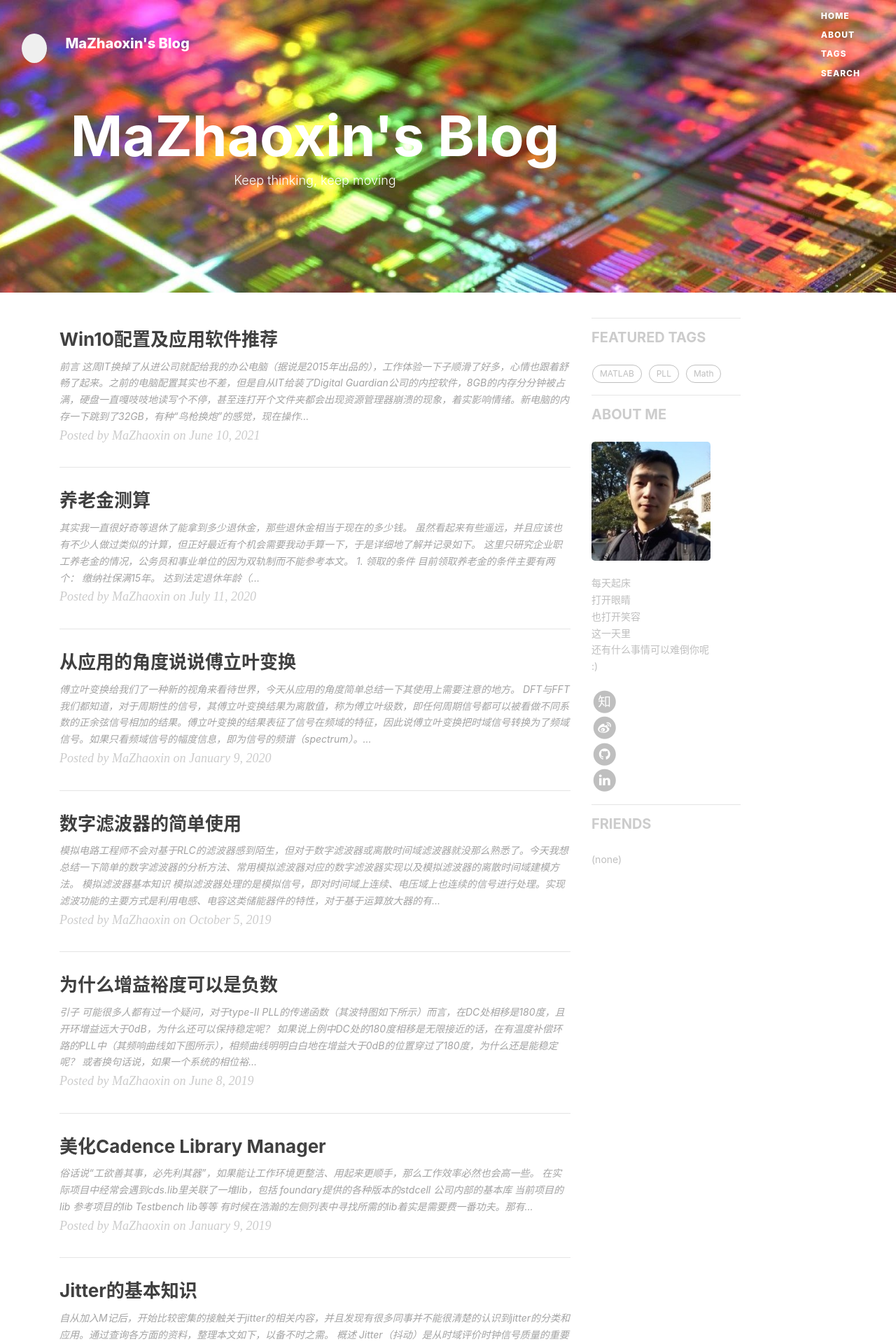
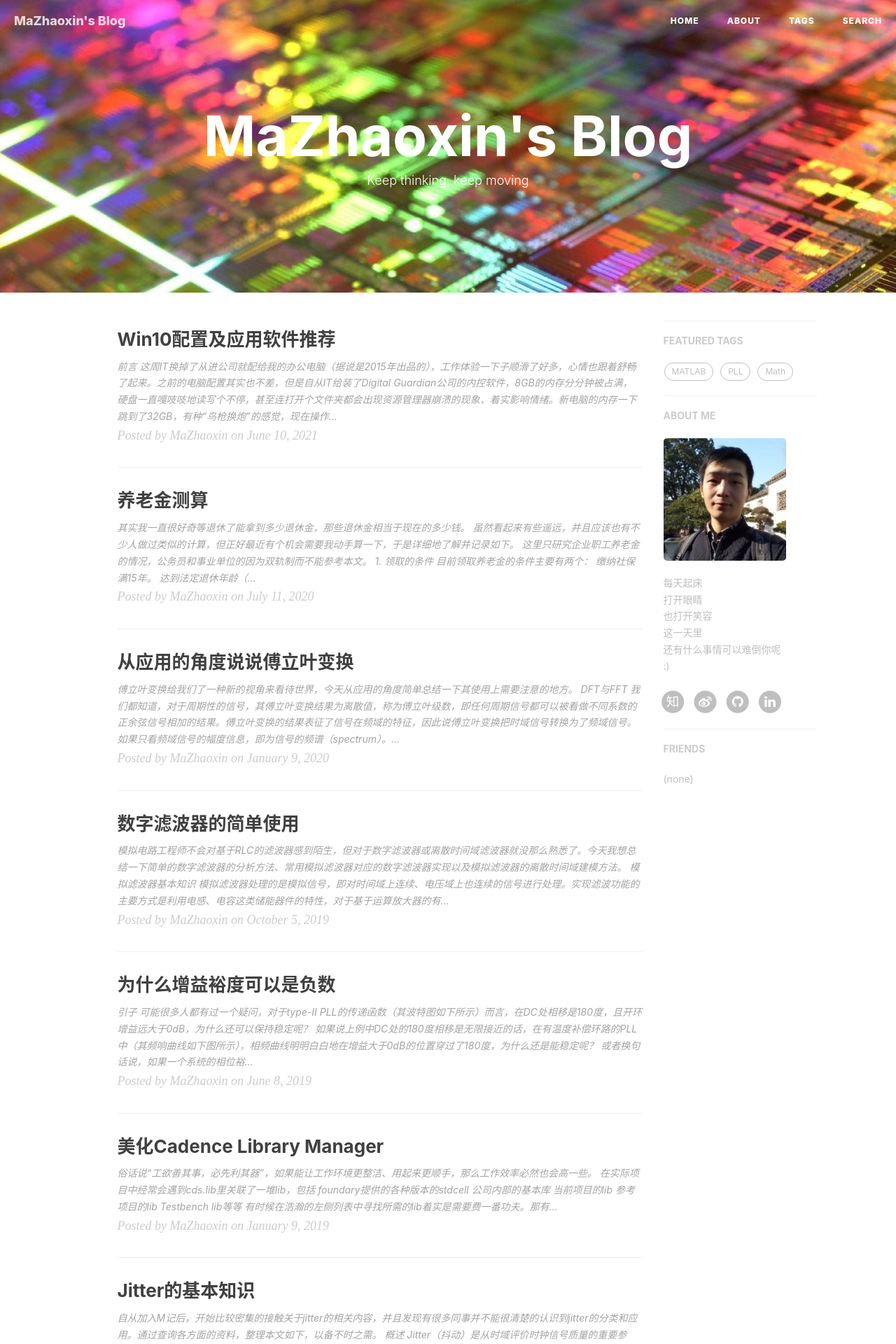
Before and after one commit to mazhaoxin/mazhaoxin.github.io, a Jekyll site: the page built from index.html, in a window 1280 px wide. Shown: the top 1920 px of the page at 70% size. Built offline with Jekyll 4.4.1, drawn with Linux system fonts in a browser that asks for light colours; nearby versions of some CDN libraries; the list of posts is cut into pages by our own code; comment, search, counter and statistics services are not loaded.

Commit message:
Restore bootstrap version.

```diff
--- a/_includes/head.html
+++ b/_includes/head.html
@@ -20,7 +20,7 @@
 
     <!-- Bootstrap Core CSS -->
     <!-- <link rel="stylesheet" href="{{ "/css/bootstrap.min.css" | prepend: site.baseurl }}"> -->
-    <link rel="stylesheet" href="//cdn.staticfile.org/twitter-bootstrap/4.6.0/css/bootstrap.min.css">
+    <link rel="stylesheet" href="//cdn.staticfile.org/twitter-bootstrap/3.3.2/css/bootstrap.min.css">
 
     <!-- Custom CSS -->
     <link rel="stylesheet" href="{{ "/css/hux-blog.min.css" | prepend: site.baseurl }}">
```
